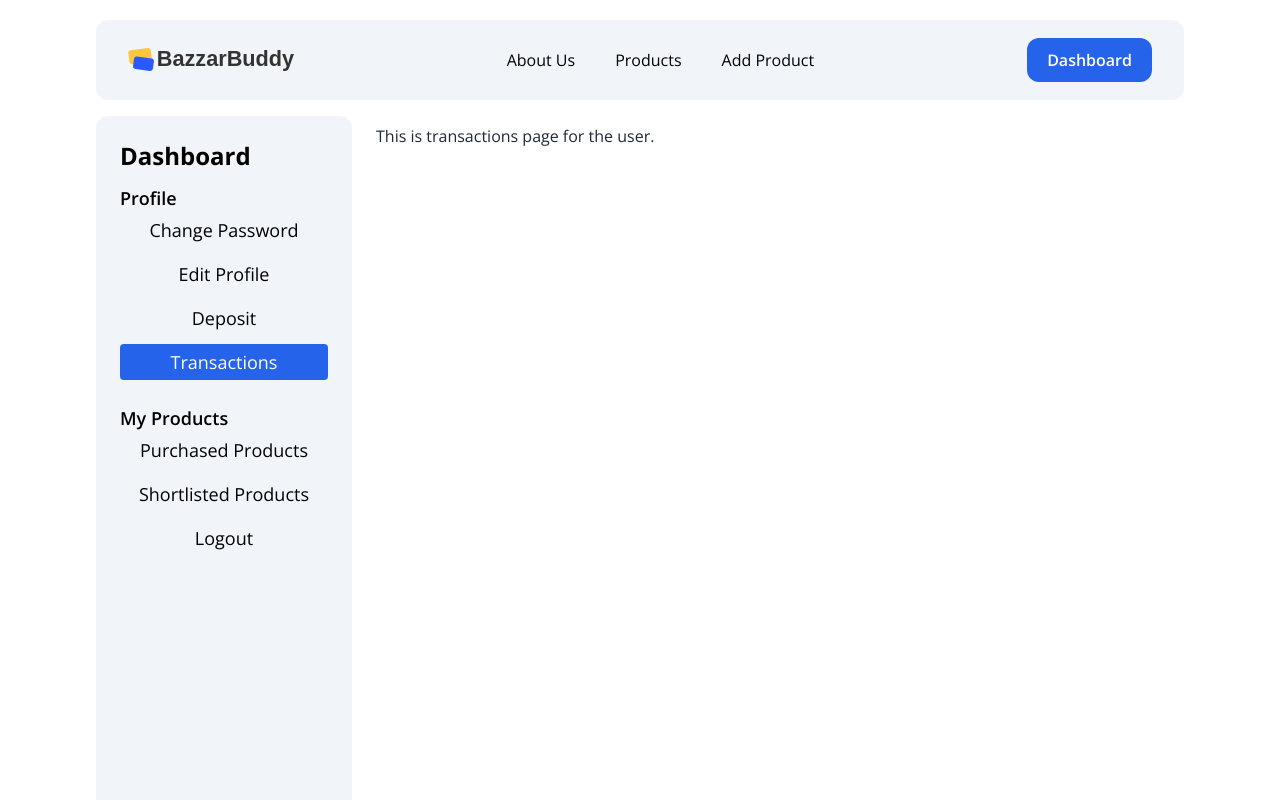
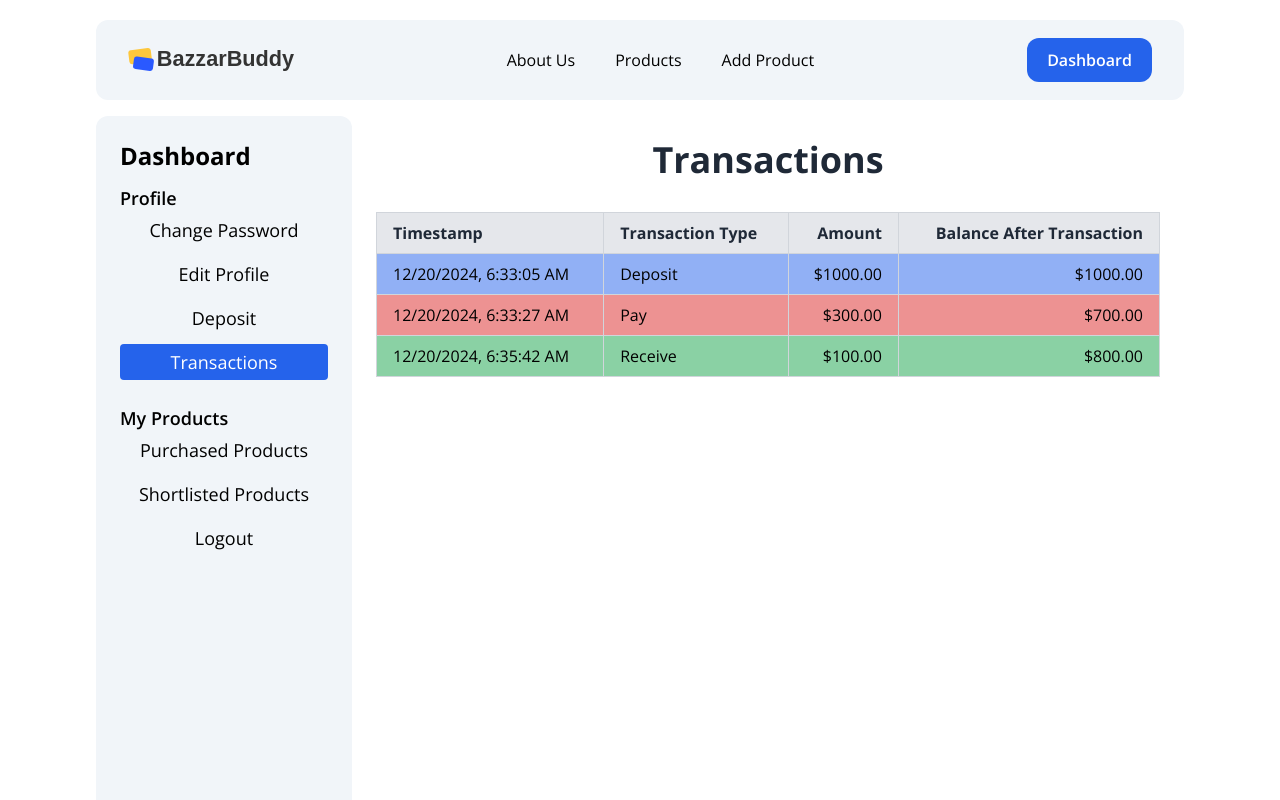
Before and after one commit to Tahsin005/BazzarBuddy, a React (Vite) app: page /dashboard/profile/transactions in a window 1280 px wide. Shown: the top 800 px of the page. Built offline with nearby package versions, Linux system fonts and the light colour scheme.

Commit message:
added transaction page

```diff
--- a/src/pages/Transactions/Transactions.jsx
+++ b/src/pages/Transactions/Transactions.jsx
@@ -1,11 +1,82 @@
-import React from 'react'
+import React from 'react';
 
 const Transactions = () => {
-  return (
-    <div>
-      This is transactions page for the user.
-    </div>
-  )
-}
+    const transactions = [
+        {
+            amount: "1000.00",
+            balance_after_transaction: "1000.00",
+            transaction_type: "Deposit",
+            timestamp: "2024-12-20T06:33:05.979846Z",
+        },
+        {
+            amount: "300.00",
+            balance_after_transaction: "700.00",
+            transaction_type: "Pay",
+            timestamp: "2024-12-20T06:33:27.008649Z",
+        },
+        {
+            amount: "100.00",
+            balance_after_transaction: "800.00",
+            transaction_type: "Receive",
+            timestamp: "2024-12-20T06:35:42.489226Z",
+        },
+    ];
 
-export default Transactions
+    const getRowClass = (transactionType) => {
+      switch (transactionType.toLowerCase()) {
+          case "deposit":
+              return "bg-blue-600 bg-opacity-50 text-black";
+          case "receive":
+              return "bg-green-600 bg-opacity-50 text-black";
+          case "pay":
+              return "bg-red-600 bg-opacity-50 text-black";
+          default:
+              return "bg-gray-100";
+      }
+  };
+
+    return (
+        <main className="mx-auto pt-2 mt-2">
+            <h1 className="font-bold text-3xl md:text-4xl text-center mb-8">Transactions</h1>
+
+            <div className="grid grid-cols-1">
+                <div className="my-auto">
+                    <div className="rounded">
+                        <table className="table-auto w-full border-collapse border border-gray-300">
+                            <thead>
+                                <tr className="bg-gray-200">
+                                    <th className="border border-gray-300 px-4 py-2 text-left">Timestamp</th>
+                                    <th className="border border-gray-300 px-4 py-2 text-left">Transaction Type</th>
+                                    <th className="border border-gray-300 px-4 py-2 text-right">Amount</th>
+                                    <th className="border border-gray-300 px-4 py-2 text-right">
+                                        Balance After Transaction
+                                    </th>
+                                </tr>
+                            </thead>
+                            <tbody>
+                                {transactions.map((transaction, index) => (
+                                    <tr key={index} className={getRowClass(transaction.transaction_type)}>
+                                        <td className="border border-gray-300 px-4 py-2">
+                                            {new Date(transaction.timestamp).toLocaleString()}
+                                        </td>
+                                        <td className="border border-gray-300 px-4 py-2 capitalize">
+                                            {transaction.transaction_type.toLowerCase()}
+                                        </td>
+                                        <td className="border border-gray-300 px-4 py-2 text-right">
+                                            ${transaction.amount}
+                                        </td>
+                                        <td className="border border-gray-300 px-4 py-2 text-right">
+                                            ${transaction.balance_after_transaction}
+                                        </td>
+                                    </tr>
+                                ))}
+                            </tbody>
+                        </table>
+                    </div>
+                </div>
+            </div>
+        </main>
+    );
+};
+
+export default Transactions;
```
